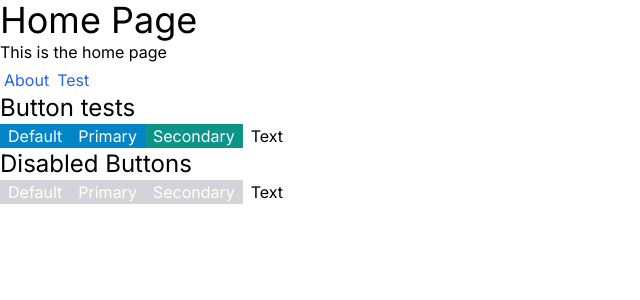
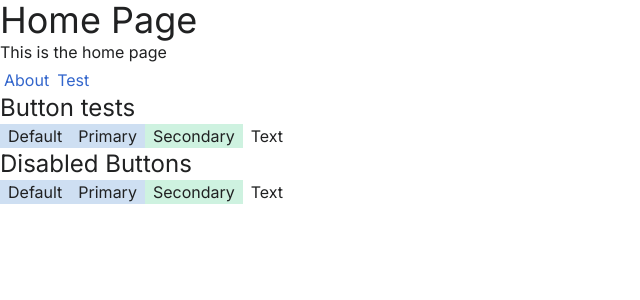
Before and after one commit to kafkaesc/Singleton-Wiki, a Next.js app: page / in a window 1280 px wide. Shown: the top 300 px of the page, without its empty margins (0-640 px from the left). Built offline with nearby package versions, Linux system fonts and the light colour scheme.

Commit message:
Adding wiki colors to tailwind.config, updating element components for new colors

```diff
--- a/src/elements/A.tsx
+++ b/src/elements/A.tsx
@@ -8,11 +8,11 @@ interface AProps {
 
 export default function A({ children, className, ...props }: AProps) {
 	return className ? (
-		<a {...props} className={`text-blue-600 hover:underline ${className}`}>
+		<a {...props} className={`text-link-blue hover:underline ${className}`}>
 			{children}
 		</a>
 	) : (
-		<a {...props} className="text-blue-600 hover:underline">
+		<a {...props} className="text-link-blue hover:underline">
 			{children}
 		</a>
 	);
--- a/src/elements/Button.tsx
+++ b/src/elements/Button.tsx
@@ -18,7 +18,7 @@ function PrimaryButton({
 			<button
 				{...props}
 				disabled={true}
-				className={`px-2 text-white cursor-not-allowed bg-zinc-300 ${className}`}
+				className={`px-2 cursor-not-allowed text-wi-black bg-wi-blue ${className}`}
 			>
 				{children}
 			</button>
@@ -26,7 +26,7 @@ function PrimaryButton({
 			<button
 				{...props}
 				disabled={true}
-				className="px-2 text-white cursor-not-allowed bg-zinc-300"
+				className="px-2 cursor-not-allowed text-wi-black bg-wi-blue"
 			>
 				{children}
 			</button>
@@ -34,12 +34,15 @@ function PrimaryButton({
 	) : className ? (
 		<button
 			{...props}
-			className={`px-2 text-white bg-sky-600 hover:bg-sky-800 ${className}`}
+			className={`px-2 text-wi-black bg-wi-blue hover:bg-wi-blue-dark hover:underline ${className}`}
 		>
 			{children}
 		</button>
 	) : (
-		<button {...props} className="px-2 text-white bg-sky-600 hover:bg-sky-800">
+		<button
+			{...props}
+			className="px-2 text-wi-black bg-wi-blue hover:bg-wi-blue-dark hover:underline"
+		>
 			{children}
 		</button>
 	);
@@ -56,7 +59,7 @@ function SecondaryButton({
 			<button
 				{...props}
 				disabled
-				className={`px-2 text-white cursor-not-allowed bg-zinc-300 ${className}`}
+				className={`px-2 cursor-not-allowed text-wi-black bg-wi-green ${className}`}
 			>
 				{children}
 			</button>
@@ -64,7 +67,7 @@ function SecondaryButton({
 			<button
 				{...props}
 				disabled
-				className="px-2 text-white cursor-not-allowed bg-zinc-300"
+				className="px-2 cursor-not-allowed text-wi-black bg-wi-green"
 			>
 				{children}
 			</button>
@@ -72,14 +75,14 @@ function SecondaryButton({
 	) : className ? (
 		<button
 			{...props}
-			className={`px-2 text-white bg-teal-600 hover:bg-teal-800 ${className}`}
+			className={`px-2 text-wi-black bg-wi-green hover:bg-wi-green-dark hover:underline ${className}`}
 		>
 			{children}
 		</button>
 	) : (
 		<button
 			{...props}
-			className="px-2 text-white bg-teal-600 hover:bg-teal-800"
+			className="px-2 text-wi-black bg-wi-green hover:bg-wi-green-dark hover:underline"
 		>
 			{children}
 		</button>
@@ -97,7 +100,7 @@ function TextButton({
 			<button
 				{...props}
 				disabled={disabled}
-				className={`px-2 cursor-not-allowed ${className}`}
+				className={`px-2 cursor-not-allowed text-wi-black ${className}`}
 			>
 				{children}
 			</button>
@@ -105,17 +108,23 @@ function TextButton({
 			<button
 				{...props}
 				disabled={disabled}
-				className="px-2 cursor-not-allowed"
+				className="px-2 cursor-not-allowed text-wi-black"
 			>
 				{children}
 			</button>
 		)
 	) : className ? (
-		<button {...props} className={`px-2 hover:bg-zinc-200 ${className}`}>
+		<button
+			{...props}
+			className={`px-2 text-wi-black hover:bg-wi-gray hover:underline ${className}`}
+		>
 			{children}
 		</button>
 	) : (
-		<button {...props} className="px-2 hover:bg-zinc-200">
+		<button
+			{...props}
+			className="px-2 text-wi-black hover:bg-wi-gray hover:underline"
+		>
 			{children}
 		</button>
 	);
--- a/src/elements/H1.tsx
+++ b/src/elements/H1.tsx
@@ -8,11 +8,11 @@ interface H1Props {
 
 export default function H1({ children, className, ...props }: H1Props) {
 	return className ? (
-		<h1 {...props} className={`text-4xl ${className}`}>
+		<h1 {...props} className={`text-4xl text-wi-black ${className}`}>
 			{children}
 		</h1>
 	) : (
-		<h1 {...props} className="text-4xl">
+		<h1 {...props} className="text-4xl text-wi-black">
 			{children}
 		</h1>
 	);
--- a/src/elements/H2.tsx
+++ b/src/elements/H2.tsx
@@ -8,11 +8,11 @@ interface H2Props {
 
 export default function H2({ children, className, ...props }: H2Props) {
 	return className ? (
-		<h2 {...props} className={`text-2xl ${className}`}>
+		<h2 {...props} className={`text-2xl text-wi-black ${className}`}>
 			{children}
 		</h2>
 	) : (
-		<h2 {...props} className="text-2xl">
+		<h2 {...props} className="text-2xl text-wi-black">
 			{children}
 		</h2>
 	);
--- a/src/elements/Link.tsx
+++ b/src/elements/Link.tsx
@@ -17,13 +17,13 @@ export default function Link({
 	return className ? (
 		<NLink
 			{...props}
-			className={`text-blue-600 hover:underline ${className}`}
+			className={`text-link-blue hover:underline ${className}`}
 			href={href}
 		>
 			{children}
 		</NLink>
 	) : (
-		<NLink {...props} className="text-blue-600 hover:underline" href={href}>
+		<NLink {...props} className="text-link-blue hover:underline" href={href}>
 			{children}
 		</NLink>
 	);
--- a/src/elements/P.tsx
+++ b/src/elements/P.tsx
@@ -8,8 +8,8 @@ interface PProps {
 
 export default function P({ children, className, ...props }: PProps) {
 	return className ? (
-		<p className={`mb-1 ${className}`}>{children}</p>
+		<p className={`mb-1 text-wi-black ${className}`}>{children}</p>
 	) : (
-		<p className="mb-1">{children}</p>
+		<p className="mb-1 text-wi-black">{children}</p>
 	);
 }
--- a/tailwind.config.ts
+++ b/tailwind.config.ts
@@ -8,6 +8,19 @@ const config: Config = {
 		'./src/pages/**/*.{js,ts,jsx,tsx,mdx}',
 	],
 	theme: {
+		colors: {
+			black: '#000000',
+			white: '#ffffff',
+			'link-blue': '#3366cc',
+			'wi-black': '#202122',
+			'wi-blue': '#cedff2',
+			'wi-blue-dark': '#afcbea',
+			'wi-blue-light': '#f5faff',
+			'wi-gray': '#eeeeee',
+			'wi-green': '#cef2e0',
+			'wi-green-dark': '#afeacc',
+			'wi-green-light': '#f5fffa',
+		},
 		extend: {
 			backgroundImage: {
 				'gradient-radial': 'radial-gradient(var(--tw-gradient-stops))',
```
